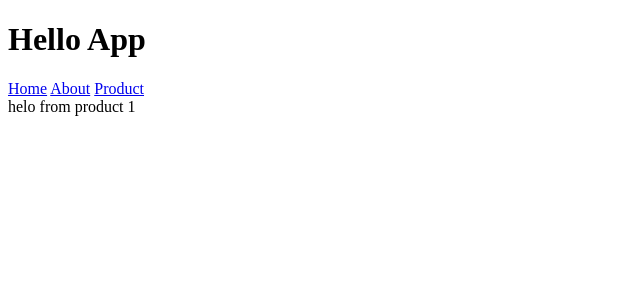
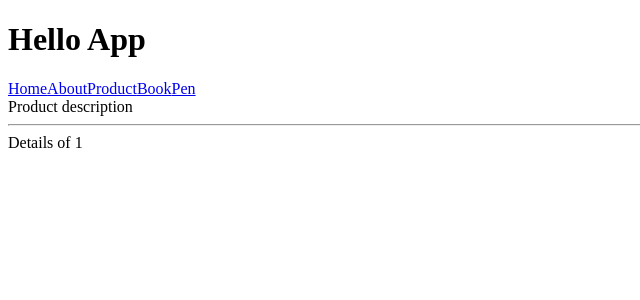
Before and after one commit to shamaz332/React-Router-v6-, a React (Create React App) app: page /product/1 in a window 1280 px wide. Shown: the top 300 px of the page, without its empty margins (0-640 px from the left). Built offline with nearby package versions, Linux system fonts and the light colour scheme.

Commit message:
nested routes

```diff
--- a/src/App.js
+++ b/src/App.js
@@ -1,28 +1,29 @@
-import React from 'react';
-import {Home} from "./components/home.js"
-import {About} from "./components/about.js"
-import {Product} from "./components/product"
-import {Error} from "./components/404.js"
-import {Routes,Route} from 'react-router-dom'
-import { Link } from 'react-router-dom';
+import React from "react";
+import { Home } from "./components/home.js";
+import { About } from "./components/about.js";
+import { Product } from "./components/product";
+import { ProductDetails } from "./components/productDetails";
+import { Error } from "./components/404.js";
+import { Routes, Route } from "react-router-dom";
+import { Link } from "react-router-dom";
 
 function App() {
   return (
     <div className="App">
       <h1>Hello App</h1>
-<Link to="/" >Home</Link>
-{" "}
-<Link to="/about" >About</Link>
-{" "}
-<Link to="/product" >Product</Link>
-<Routes>
-
-<Route path="/" element={<Home/>}/>
-<Route path="/about" element={<About/>}/>
-<Route path="/product/:productID" element={<Product/>}/>
-<Route path="*" element={<Error/>}/>
-</Routes>
-
+      <Link to="/">Home</Link>
+      <Link to="/about">About</Link>
+      <Link to="/product">Product</Link>
+      <Link to="/product/book">Book</Link>
+      <Link to="/product/pen">Pen</Link>
+      <Routes>
+        <Route path="/" element={<Home />} />
+        <Route path="/about" element={<About />} />
+        <Route path="/product" element={<Product />}>
+          <Route path=":productID" element={<ProductDetails />} />
+        </Route>
+        <Route path="*" element={<Error />} />
+      </Routes>
     </div>
   );
 }
--- a/src/components/product.js
+++ b/src/components/product.js
@@ -1,12 +1,16 @@
 import React from 'react'
-import {useParams} from 'react-router-dom'
+import {Outlet} from 'react-router-dom'
 export const Product = () => {
 
-const {productID} = useParams();
 
     return (
         <div>
-            helo from product {productID}
+           Product description
+           <hr/>
+           <div>
+           <Outlet></Outlet>
+
+           </div>
         </div>
     )
 }
--- /dev/null
+++ b/src/components/productDetails.js
@@ -0,0 +1,12 @@
+import React from 'react'
+import {useParams} from "react-router-dom"
+export const ProductDetails = () => {
+
+const {productID} = useParams();
+
+    return (
+        <div>
+        Details of {productID}
+        </div>
+    )
+}
```
